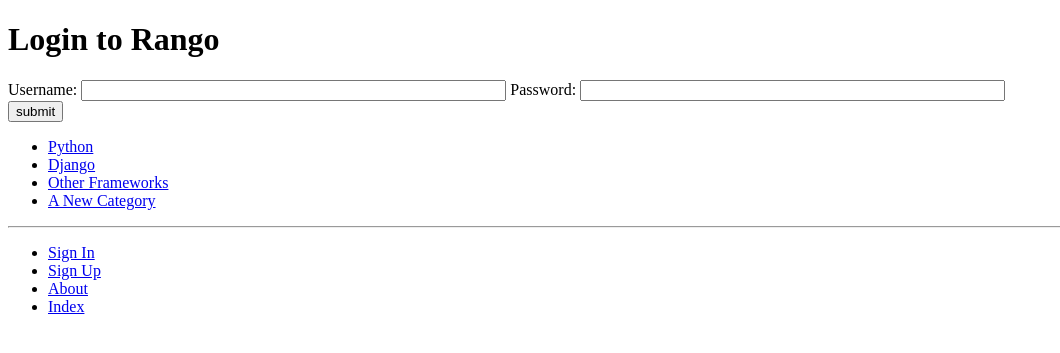
After one commit to maxine-jay/tango_with_django_project, a Django app: page /rango/login/ in a window 1280 px wide. The commit adds this page. Shown: the top 353 px of the page, without its empty margins (0-1060 px from the left). Run offline with Django 3.2, Linux system fonts and the light colour scheme; data comes from the database, SQL or seed files in the repository; both versions use the stored data as it was after the commit.

Commit message:
Finished Chapter 9

```diff
--- a/rango/urls.py
+++ b/rango/urls.py
@@ -24,6 +24,7 @@ urlpatterns = [
 	url(r'^category/(?P<category_name_slug>[\w\-]+)/$',
         views.show_category,
         name='show_category'),
+
 	url(r'^category/(?P<category_name_slug>[\w\-]+)/add_page/$',
         views.add_page,
         name='add_page'),
@@ -31,4 +32,10 @@ urlpatterns = [
     url(r'^register/$',
         views.register,
         name='register'),
+
+    url(r'^login/$', views.user_login, name='login'),
+
+    url(r'^restricted/', views.restricted, name='restricted'),
+
+    url(r'^logout/$', views.user_logout, name='logout'),
     ]
--- a/rango/views.py
+++ b/rango/views.py
@@ -8,7 +8,8 @@ from rango.forms import UserForm, UserProfileForm
 from django.contrib.auth import authenticate, login
 from django.http import HttpResponseRedirect, HttpResponse
 from django.core.urlresolvers import reverse
-
+from django.contrib.auth.decorators import login_required
+from django.contrib.auth import logout
 def index(request):
     #construct a dictionary to pass to the template engine as its context
     # note the key bold message is the same as {{boldmessage }} in the template!
@@ -167,3 +168,12 @@ def user_login(request):
 	# No context variables to pass to the template system, hence the
 	# blank dictionary object...
 		return render(request, 'rango/login.html', {})
+
+@login_required
+def restricted(request):
+	return HttpResponse("Since you're logged in, you can see this text!")
+
+@login_required
+def user_logout(request):
+	logout(request)
+	return HttpResponseRedirect(reverse('index'))
--- a/tango_with_django_project/settings.py
+++ b/tango_with_django_project/settings.py
@@ -129,3 +129,5 @@ USE_TZ = True
 STATIC_URL = '/static/'
 
 STATICFILES_DIRS = [STATIC_DIR, ]
+
+LOGIN_URL = '/rango/login/'
--- a/templates/rango/base.html
+++ b/templates/rango/base.html
@@ -24,10 +24,16 @@
 		<hr />
 		<div>
 			<ul>
-				<li><a href= "{% url 'add_category' %}">Add New Category</a></li>
-				<li><a href= "{% url 'about' %}">About</a></li>
-				<li><a href= "{% url 'index' %}">Index</a></li>
-				<li><a href= "{% url 'register' %}">Sign Up</a></li>
+			{% if user.is_authenticated %}
+				<li><a href="{% url 'restricted' %}">Restricted Page</a></li>
+				<li><a href="{% url 'logout' %}">Logout</a></li>
+				<li><a href="{% url 'add_category' %}">Add a New Category</a></li>
+			{% else %}
+				<li><a href="{% url 'login' %}">Sign In</a></li>
+				<li><a href="{% url 'register' %}">Sign Up</a></li>
+			{% endif %}
+				<li><a href="{% url 'about' %}">About</a></li>
+				<li><a href="{% url 'index' %}">Index</a></li>
 			</ul>
 		</div>
 	</body>
--- /dev/null
+++ b/templates/rango/login.html
@@ -0,0 +1,17 @@
+{% extends 'rango/base.html' %}
+{% load staticfiles %}
+
+{% block title_block %}
+	Login
+{% endblock %}
+
+{% block body_block %}
+<h1>Login to Rango</h1>
+<form id="login_form" method="post" action="{% url 'login' %}">
+	{% csrf_token %}
+	Username: <input type="text" name="username" value="" size="50" />
+	Password: <input type="password" name="password" value="" size="50" />
+	<br />
+	<input type="submit" value="submit" />
+</form>
+{% endblock %}
```
Also changed, not shown: templates/rango/index.html (+7 -2 lines), db.sqlite3.
